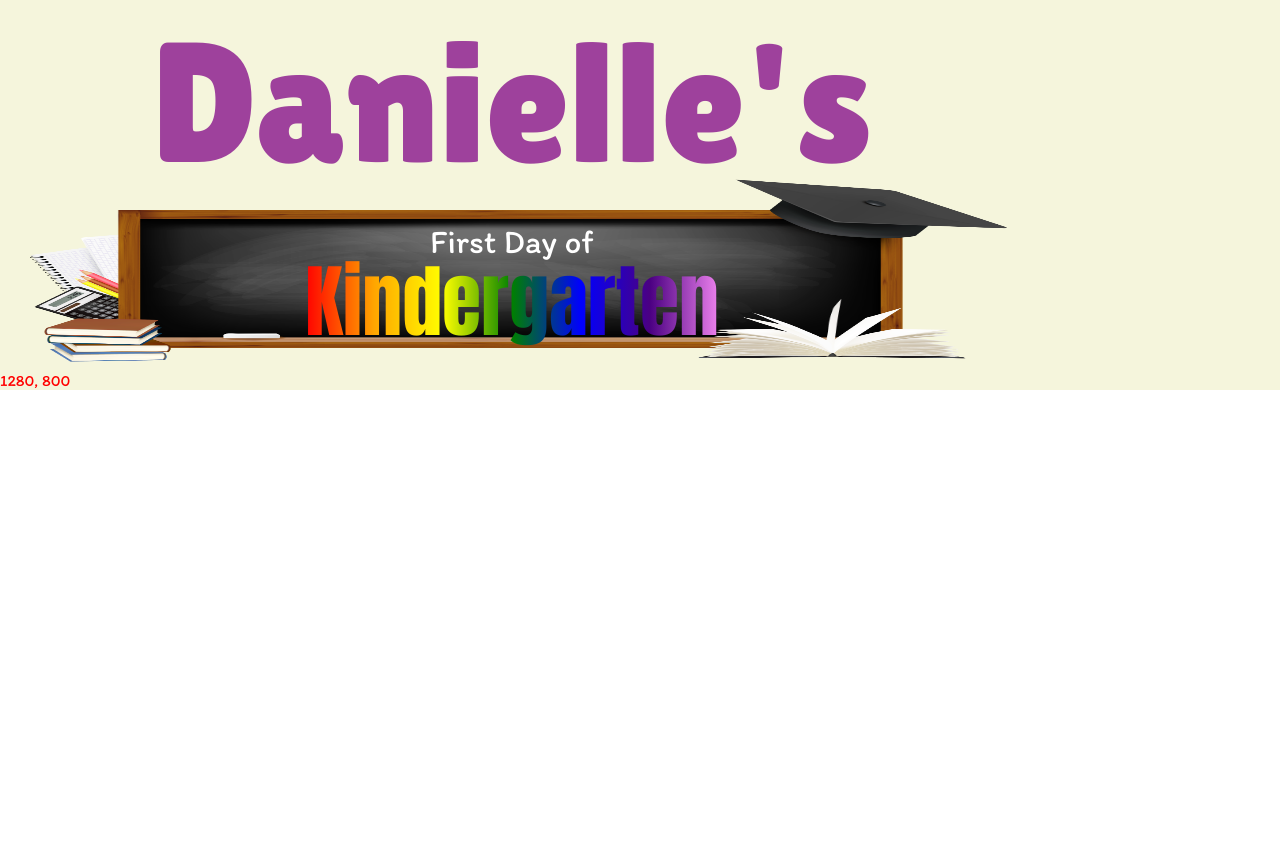
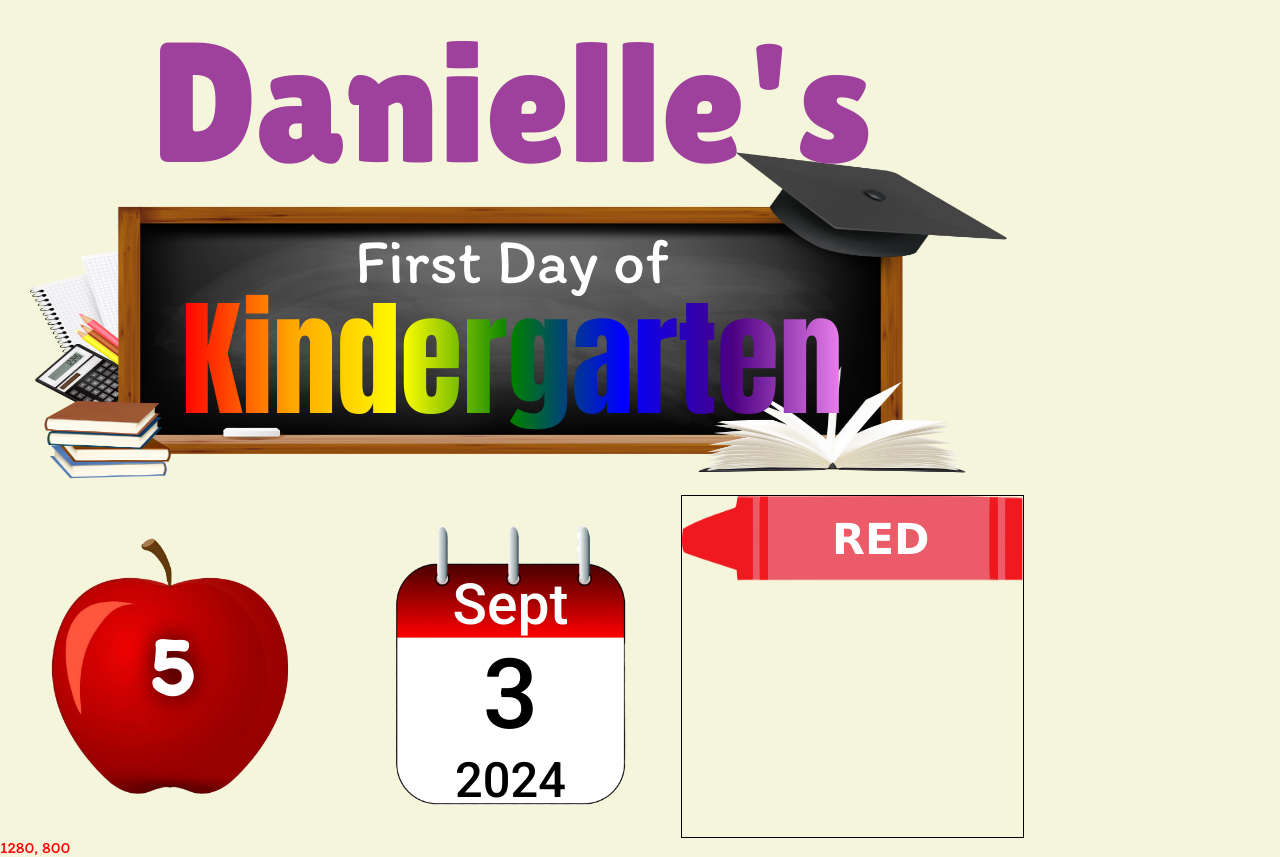
Before and after one commit to villysiu/first-day, a React (Create React App) app: page / in a window 1280 px wide. Before the commit the page ends 800 px from the top, so only its background shows below. Built offline with nearby package versions, Linux system fonts and the light colour scheme.

Commit message:
update format

```diff
--- a/src/App.css
+++ b/src/App.css
@@ -5,19 +5,22 @@
 :root {
   --ipad-pro-width: 1024px;
   --ipad-pro-height: 1366px;
-  --calendar-height: 15vh;
+
   --col-width: 50vw;
   --name-height: 14vh;
   --name-width: 100vw;
   --grade-height: 25vh;
   --grade-width: 100vw;
-  --age-height: 25vh;
+
+  /* --age-width: 30vw; */
+  --calendar-width: 30vh;
   --favorite-height: 37vh;
   --teacher-height: 25vh;
   --career-height: 25vh;
-  --crayon-height: 10vh;
+  --crayon-height: 5vh;
 
-  --name-margin-bottom: -18px;
+  --row1-width: 100vw;
+  --row1-col-width: 33vw;
 }
 @media screen and (min-width: 1024.25px ) {
   :root{
@@ -25,13 +28,15 @@
     --grade-width: var(--ipad-pro-width);
 
     --name-width: var(--ipad-pro-width);
+    --row1-width: var(--ipad-pro-width);
+    --row1-col-width: calc(var(--ipad-pro-width) / 3);
   }
 
 }
 
 @media screen and (min-height: 1366.25px) {
   :root{
-    --grade-height: calc(var(--ipad-pro-height) / 4);
+    /* --grade-height: calc(var(--ipad-pro-height) / 4); */
   }
 
 }
@@ -52,9 +57,14 @@
 }
 
 
-.row {
+.row1 {
   display: flex;
   flex-direction: row;
+
+  width: var(--row1-width);
+}
+.col-33 {
+ width: calc(var(--row1-width) / 3) !important;
 }
 .col-50 {
   width: var(--col-width);
@@ -69,7 +79,7 @@
     flex-direction: column;
     align-items: center;
     justify-content: center;
-    margin-bottom: calc(var(--name-width) / var(--name-margin-bottom-divide));
+    margin-bottom: calc(var(--name-width) / -15);
     width: var(--name-width);
     height: calc(var(--name-width) * 0.2)
 }
@@ -78,24 +88,22 @@
   color: rgb(158, 65, 156);
 }
 .name-input {
-  width: 80vw;
+  width: 50vw;
   height: 10vw;
-  font-size: 10vw;
+  font-size: 5vw;
 }
 /* GRADE */
 .grade {
   width: var(--grade-width);
-  height: var(--grade-height);
+  height: calc(var(--grade-width) * 0.35);
   background-image: url("./images/blackboard.png");
   background-repeat: no-repeat;
   background-size: 100% 100%;
   background-position: center;
-
-  margin-top: calc(var(--grade-height) / -6);
 }
 .grade-text-wrapper{
-  padding-top: calc(var(--grade-height) / 4);
-  font-size: calc(var(--grade-height) / 6);
+  padding-top: calc(var(--grade-width) / 12);
+  font-size: calc(var(--grade-width) / 16);
   color: white;
   display: flex;
   flex-direction: column;
@@ -103,29 +111,40 @@
 }
 
 .grade-text {
-  font-size: calc(var(--grade-height) / 2.5);
+  font-size: calc(var(--grade-width) / 8);
   font-weight: bolder;
-  margin-top: calc(var(--grade-height) / -10);
+  margin-top: calc(var(--grade-width) / -28);
 }
 .grade-dropdown {
-  font-size: calc(var(--grade-height) / 10);
-  height: calc(var(--grade-height) / 5);
-  width: calc(var(--grade-height));
+  font-size: calc(var(--grade-width) / 20);
+  height: calc(var(--grade-width) / 10);
+  width: calc(var(--grade-width) / 2);
 }
 
-/* .age-text-wrapper {
 
-} */
 
 /* AGE */
 .age {
   display: flex;
   flex-direction: column;
   align-items: center;
-  height: var(--age-height);
+  justify-content: center;
+  /* height: calc(var(--row1-col-width) - var(--row1-col-width) * 0.095); */
+  height: var(--row1-col-width);
+  width: var(--row1-col-width);
+  font-size: calc(var(--row1-col-width) / 6);
+  background-image: url("./images/apple.png");
+  background-repeat: no-repeat;
+  background-size: calc(var(--row1-col-width) * 0.7);
+  background-position: center;
+}
 
 
-  font-size: calc(var(--age-height) / 6);
+.age-text {
+  font-size: calc(var(--row1-col-width) / 4);
+    font-weight: bold;
+    color: white;
+    text-shadow: 0px 0px 2vw black;
 }
 .age-input_wrapper{
 
@@ -134,31 +153,11 @@
   justify-content: center;
 
 }
-.age-wrapper {
-  height: calc(var(--age-height) / 1.5);
-  width: 100%;
-  display: flex;
-  align-items: center;
-  justify-content: center;
-  background-image: url("./images/apple.png");
-  background-repeat: no-repeat;
-  background-size: calc(var(--age-height) * 0.5);
-  background-position: center;
-  margin-top: calc(var(--age-height) * -0.085);
-  margin-bottom: calc(var(--age-height) * -0.085);
-}
-.age-text {
-  font-size: calc(var(--age-height) / 3);
-    font-weight: bold;
-    color: white;
-    text-shadow: 0px 0px 2vw black;
-}
+.age-input{
+  height: calc(var(--row1-col-width) /5);
+  width: calc(var(--row1-col-width) / 5);
 
-.age-input{
-  height: calc(var(--font-size) * 1);
-  width: calc(var(--font-size) * 1);
-
-  font-size: calc(var(--font-size) * 2 /3);
+  font-size: calc(var(--row1-col-width) /5);
 
 }
 .favorite {
@@ -198,37 +197,37 @@
 }
 /* Date */
 .date {
-  width: var(--calendar-height);
-  height: var(--calendar-height);
+  height: var(--row1-col-width);
+  width: var(--row1-col-width);
   background-image: url("./images/calendar2.png");
   background-repeat: no-repeat;
-  background-size: contain;
+  background-size: calc(var(--row1-col-width) * 0.8);
   background-position: center;
-  /* position: relative; */
-  margin-bottom: 2vh;
-
+  display: flex;
+  flex-direction: column;
 }
 .date-input {
-  margin-top: calc(var(--calendar-height) / 2);
-  font-size: calc(var(--calendar-height) / 12);
+  width: calc(var(--row1-col-width) / 2);
+  margin-top: calc(var(--row1-col-width) / 3);
+  font-size: calc(var(--row1-col-width) / 15);
+  margin-left: auto;
+  margin-right: auto;
 }
 .date-text {
-  display: flex;
-  align-items: center;
-  flex-direction: column;
+  text-align: center;
 }
 .date-m {
-  margin-top: calc(var(--calendar-height) / 6);
-  font-size: calc(var(--calendar-height) / 5);
+  margin-top: calc(var(--row1-col-width) / 4.5);
+  font-size: calc(var(--row1-col-width) / 6);
   color: white;
 }
 .date-d {
 
-  font-size: calc(var(--calendar-height) / 3);
+  font-size: calc(var(--row1-col-width) / 3.5);
 }
 .date-y {
 
-  font-size: calc(var(--calendar-height) / 6);
+  font-size: calc(var(--row1-col-width) / 7);
 }
 
 
@@ -308,51 +307,68 @@
   /* margin-top: 1.3vh; */
 }
 .crayon {
-  height: var(--crayon-height);
-  width: 50vw;
-  background-image: url("./images/crayon-red.png");
+  width: var(--row1-col-width);
+  height: var(--row1-col-width);
+
+  /* display: flex;
+  flex-direction: column;
+  align-items: center;
+  justify-content: center; */
+
+  color: white;
+  font-size: calc(var(--row1-col-width) / 8);
+  font-weight: bold;
+  font-family: Verdana, Geneva, Tahoma, sans-serif;
+  border: 1px solid black;
+}
+.crayon-bg {
+  width: calc(var(--row1-col-width) );
+  height: calc(var(--row1-col-width) /4);
+
+
   background-repeat: no-repeat;
-  background-size: 35vw calc(var(--crayon-height) * 0.75) ;
+  background-size: contain;
+  background-size: calc(var(--row1-col-width) ) calc(var(--row1-col-width) /4);
   background-position: center;
 
-  display: flex;
-  flex-direction: column;
-  align-items: center;
 
-  justify-content: center;
-  color: white;
-  font-size: calc(var(--crayon-height) / 4);
-  font-weight: bold;
-  font-family: Verdana, Geneva, Tahoma, sans-serif;
 }
-.crayon.red {
+.red {
   background-image: url("./images/crayon-red.png");
+  /* transform: rotate (-45deg); */
+
 }
-.crayon.orange {
+.orange {
   background-image: url("./images/crayon-orange.png");
 }
-.crayon.yellow {
+.yellow {
   background-image: url("./images/crayon-yellow.png");
 }
-.crayon.green {
+.green {
   background-image: url("./images/crayon-green.png");
 }
-.crayon.blue {
+.blue {
   background-image: url("./images/crayon-blue.png");
 }
-.crayon.purple {
+.purple {
   background-image: url("./images/crayon-purple.png");
 }
 .crayon-text{
-  padding-left: calc(var(--crayon-height) / 6);
+  height: calc(var(--row1-col-width) /4);
+  width: calc(var(--row1-col-width) /3 * 2);
+  padding-left: calc(var(--row1-col-width) /4);
+  display: flex;
+  justify-content: center;
+  align-items: center;
 }
-.crayon-input-wrapper{
-  padding-left: calc(var(--crayon-height) / 6);
+.crayon-color {
+  font-size: 200px;
+
 }
 .color-dropdown {
-  width: var(--crayon-height);
-  height: calc(var(--crayon-height) * 0.25);
-  font-size: calc(var(--crayon-height) / 6);
+  width: calc(var(--row1-col-width) * 0.75);
+  height: calc(var(--row1-col-width) * 0.25);
+  font-size: calc(var(--row1-col-width) / 10);
 
 }
 .multicolor-text {
--- a/src/components/Age.js
+++ b/src/components/Age.js
@@ -26,8 +26,7 @@ const Age = () =>{
 
     return (
         <div className="age">
-            I am
-            <div  className="age-wrapper">
+
             { inputbox ?
 
                     <input ref={ageRef} type="number" className="age-input" maxLength="2"
@@ -40,9 +39,6 @@ const Age = () =>{
                         {age}
                     </div>
             }
-            </div>
-
-            Years Old
         </div>
     )
 }
--- a/src/components/Crayon.js
+++ b/src/components/Crayon.js
@@ -2,7 +2,7 @@ import { useState, useEffect, useRef } from 'react';
 
 const Crayon = () =>{
     const [inputbox, setInputbox ]  = useState(false)
-    const [crayon, setCrayon] = useState(1)
+    const [crayon, setCrayon] = useState(0)
     let colors = ["RED", "ORANGE", "YELLOW", "GREEN", "BLUE", "PURPLE"]
     const ref = useRef();
 
@@ -43,7 +43,7 @@ const Crayon = () =>{
                 {
                     colors.map((color, idx)=>{
                         return (
-                            <option className="opy" key={idx} value={idx}>{color}</option>
+                            <option className="crayon-color" key={idx} value={idx}>{color}</option>
                         )
                     })
                 }
@@ -52,13 +52,13 @@ const Crayon = () =>{
     }
 
     return (
-        <div className={"crayon " + colors[crayon].toLowerCase()}>
-        {/* <div className="crayon "> */}
-
+        <div className="crayon ">
+            {/* <div className="crayon orange"> */}
+            <div className={"crayon-bg " + colors[crayon].toLowerCase()}>
 
                 {
                     inputbox ?
-                        <div className="crayon-input-wrapper">
+                        <div className="crayon-text">
                             <ColorDropdown />
                         </div>
                         :
@@ -66,7 +66,7 @@ const Crayon = () =>{
 
                 }
 
-
+             </div>
 
         </div>
     )
--- a/src/components/FirstDay.js
+++ b/src/components/FirstDay.js
@@ -1,11 +1,18 @@
 import Name from "./Name"
 import Grade from "./Grade"
-
+import Age from "./Age"
+import Calendar from "./Calendar"
+import Crayon from "./Crayon"
 const FirstDay = () =>{
     return (
         <div>
             <Name />
             <Grade />
+            <div className="row1">
+                <Age />
+                <Calendar />
+                <Crayon />
+            </div>
         </div>
     )
 }
```
Also changed, not shown: src/App.js (+6 -6 lines), src/images/crayon-orange.png.
